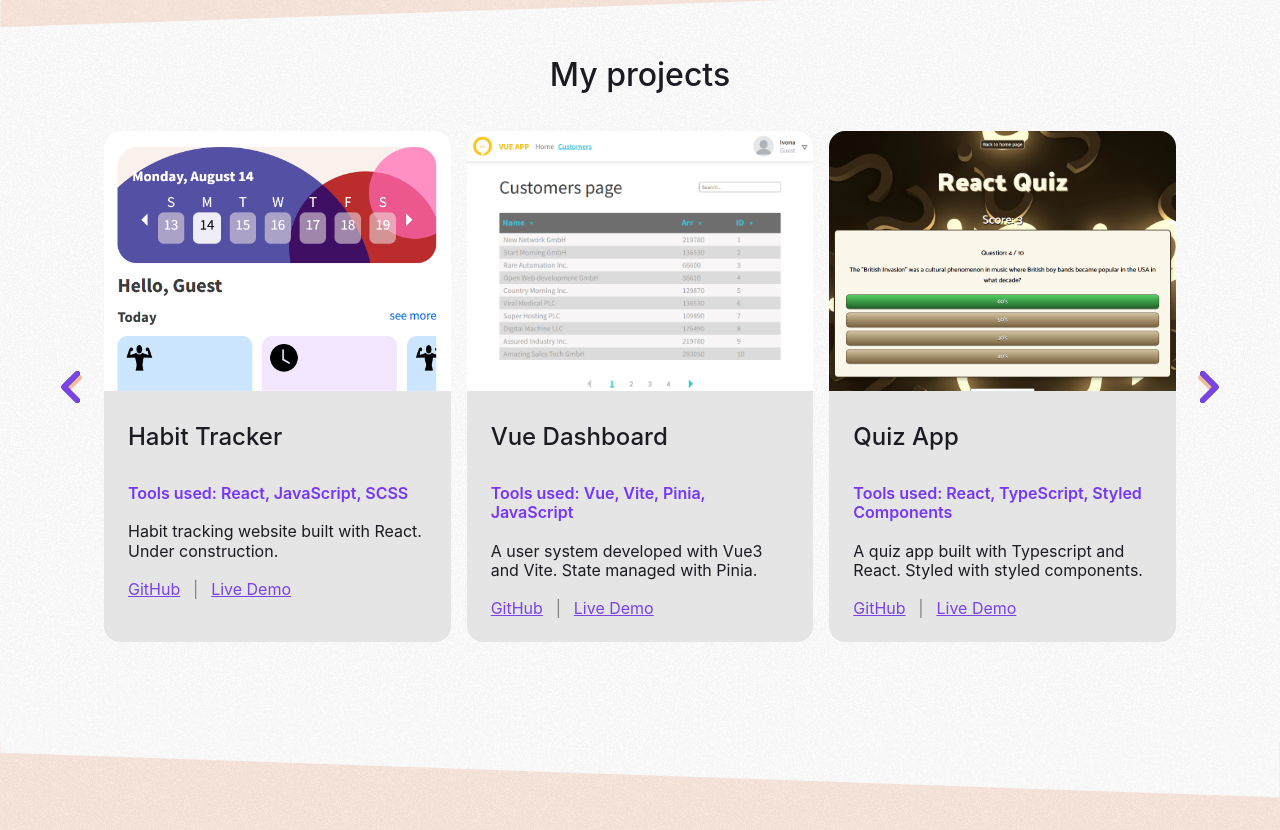
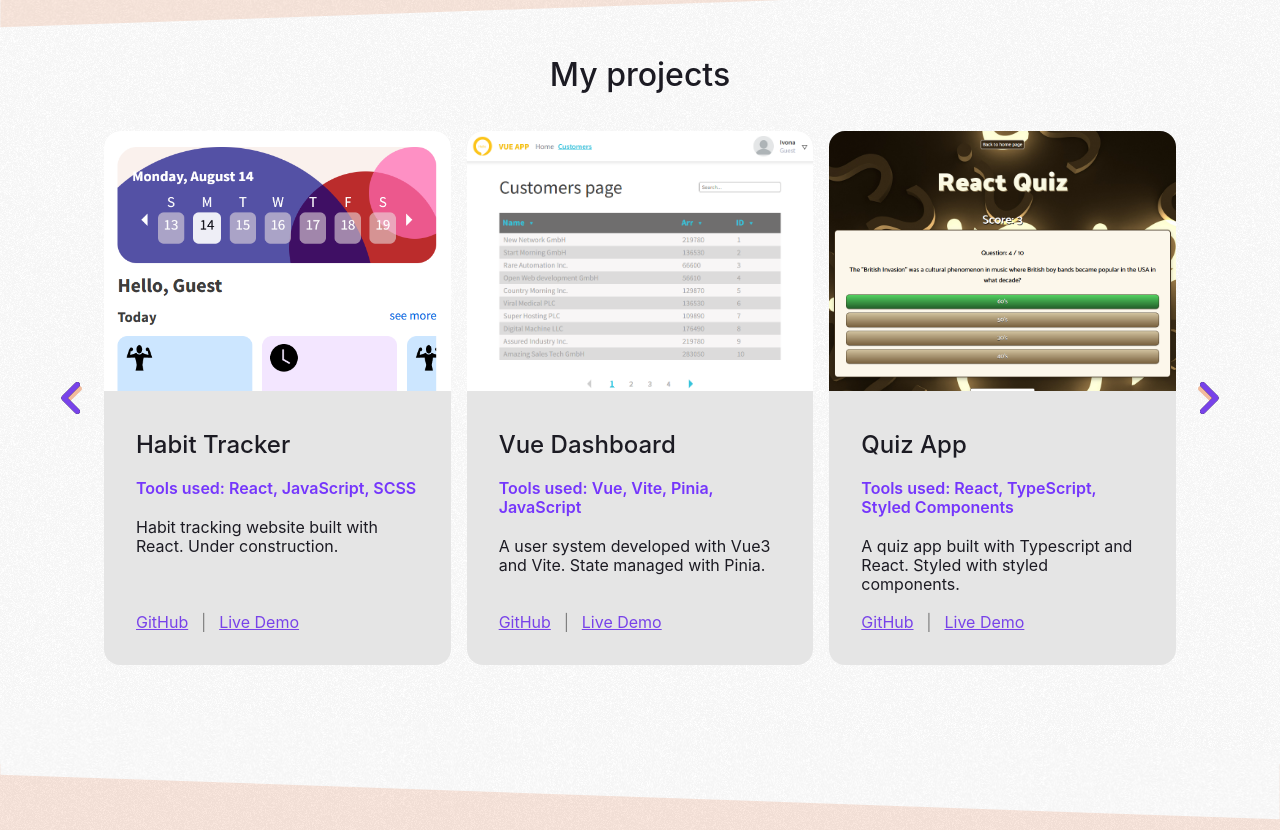
Before and after one commit to iwarra/my-portfolio, a Vue app: page / in a window 1280 px wide. Shown: the part 553-1383 px from the top of the page. Built offline with nearby package versions, Linux system fonts and the light colour scheme.

Commit message:
Drag cursor UI improved, project card style update

```diff
--- a/src/components/HomePage.vue
+++ b/src/components/HomePage.vue
@@ -16,10 +16,12 @@ const moveRight = () => {
 
 const dragStart = (start) => {
   coord = start.clientX
+  document.querySelector(".projects-list").style.cursor = 'grabbing'
 };
 
 const dragEnd = (end) => {
   if (coord === end.clientX) return
+  document.querySelector(".projects-list").style.cursor = 'grab'
   coord > end.clientX ? moveLeft() : moveRight()
 };
 
@@ -98,13 +100,13 @@ const toggleNavbar = () => {
           class="arrow-icon"
           @click="moveLeft"
         >
-          <ul class="projects-list">
+          <ul class="projects-list"
+            @pointerdown.prevent="dragStart"
+            @pointerup.prevent="dragEnd">
             <li
               class="project-card"
               v-for="project in projectsRef"
               :key="project.title"
-              @pointerdown.prevent="dragStart"
-              @pointerup.prevent="dragEnd"
             >
               <img class="project-img" :src="project.image" :alt="`screenshot of the ${project.title} user interface`">
               <div class="project-text">
@@ -447,6 +449,7 @@ const toggleNavbar = () => {
     grid-template-columns: 1fr;
     grid-template-rows: 1fr;
     grid-auto-rows: 0;
+    cursor: grab;
   }
 
   .project-card {
@@ -456,17 +459,16 @@ const toggleNavbar = () => {
     display: flex;
     flex-direction: column;
     gap: .5rem;
-    max-height: 32rem;
-    touch-action: none;
+    max-height: 35rem;
   }
 
   .project-text {
-    padding: 1.5rem;
+    padding: 2rem;
     display: flex;
     flex-direction: column;
     gap: 1.2rem;
+    line-height: 1.2;
     flex: 1;
-    line-height: 1.2;
   }
 
   .project-img {
@@ -478,6 +480,11 @@ const toggleNavbar = () => {
 
   .project-title {
     font-weight: 500;
+    margin-bottom: 0;
+  }
+
+  .project-description {
+    flex: 1;
   }
 
   .project-links {
```
